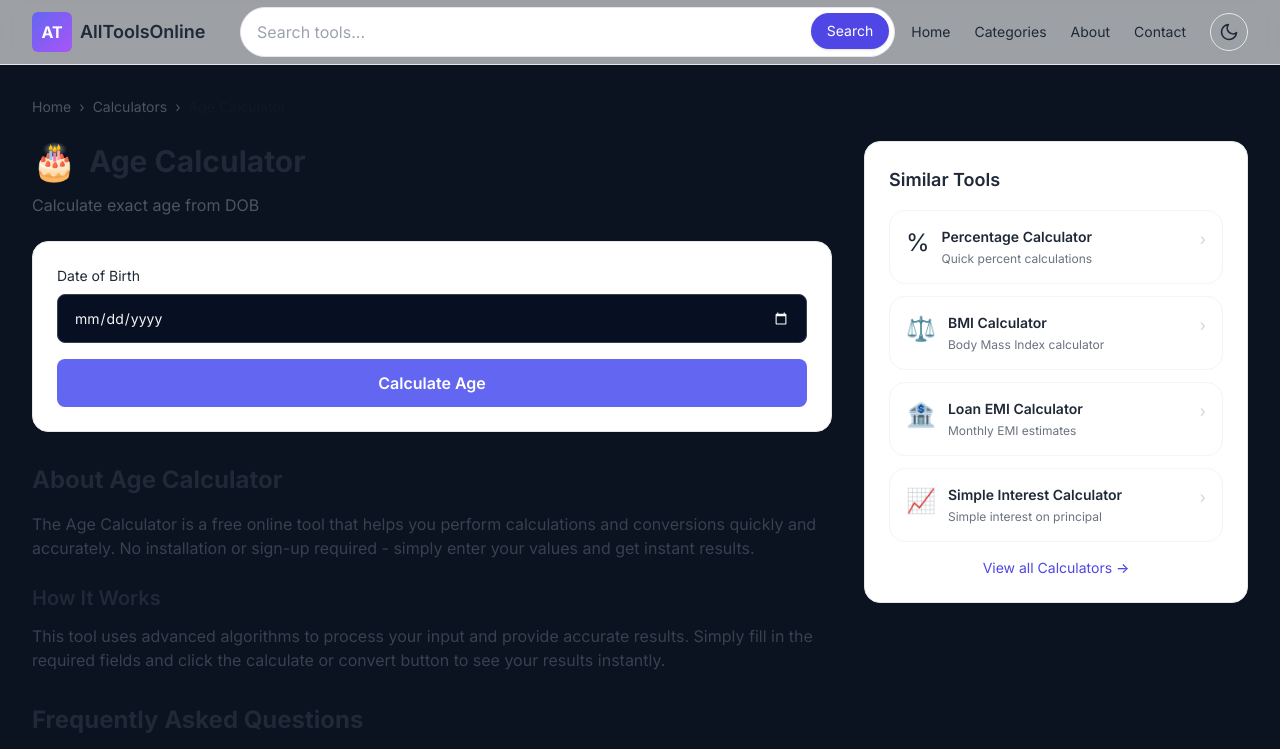
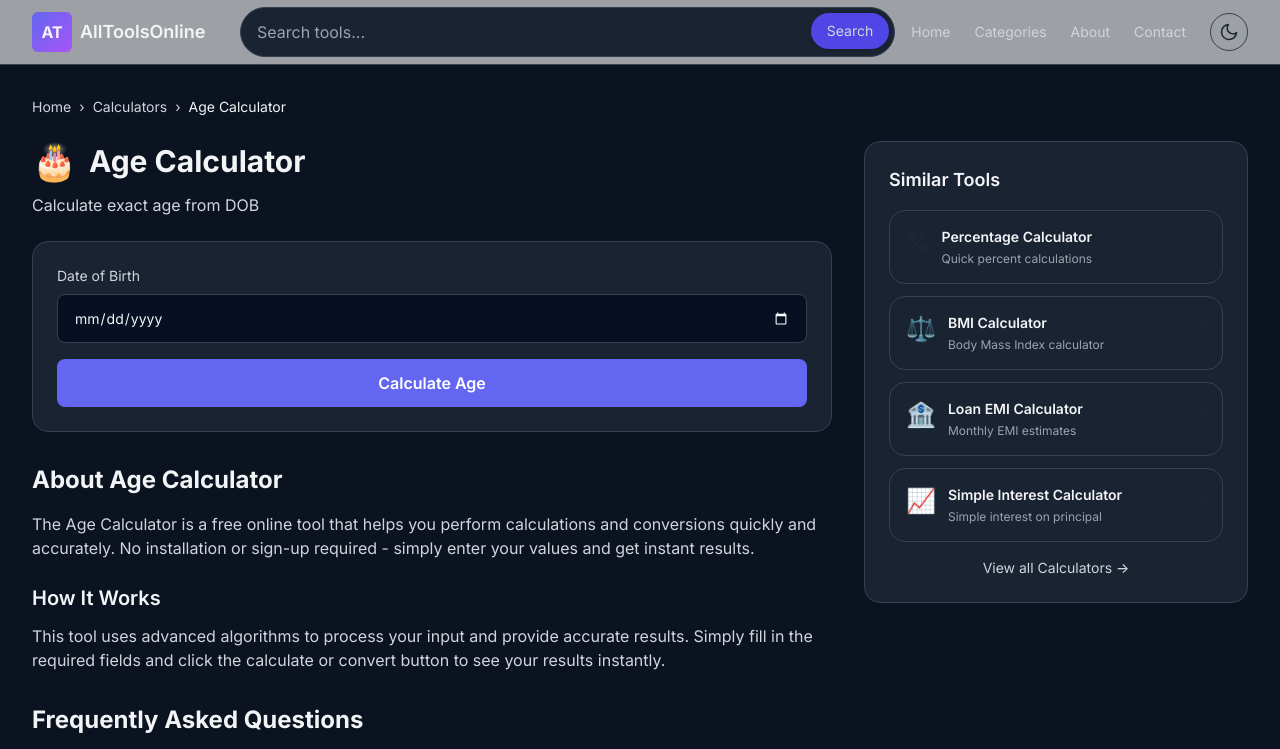
Before and after one commit to amlandatta-arch/all-tools-online, a plain HTML site: page tools/calculators/age-calculator.html in a window 1280 px wide. Both pictures are taken after a click on the button "Toggle theme". Shown: the top 749 px of the page. Drawn offline with nearby package versions, Linux system fonts and the light colour scheme.

Commit message:
Update common.css

```diff
--- a/assets/css/common.css
+++ b/assets/css/common.css
@@ -12,8 +12,8 @@ html, body {
 
 [data-theme="dark"] {
   --bg: #0b1220;
-  --card: #071022;
-  --muted: #9ca3af;
+  --card: #1a2332;
+  --muted: #d1d5db;
   color-scheme: dark;
 }
 
@@ -21,6 +21,97 @@ html, body {
 [data-theme="dark"] body {
   background: #0b1220;
   color: #f3f4f6;
+}
+
+/* Dark mode text improvements */
+[data-theme="dark"] .text-gray-600,
+[data-theme="dark"] .text-gray-700 {
+  color: #d1d5db !important;
+}
+
+[data-theme="dark"] .text-gray-500 {
+  color: #9ca3af !important;
+}
+
+[data-theme="dark"] .text-gray-800,
+[data-theme="dark"] .text-gray-900 {
+  color: #f3f4f6 !important;
+}
+
+[data-theme="dark"] h1,
+[data-theme="dark"] h2,
+[data-theme="dark"] h3,
+[data-theme="dark"] h4,
+[data-theme="dark"] h5,
+[data-theme="dark"] h6 {
+  color: #f9fafb !important;
+}
+
+[data-theme="dark"] p {
+  color: #e5e7eb !important;
+}
+
+[data-theme="dark"] .bg-white {
+  background-color: #1a2332 !important;
+}
+
+[data-theme="dark"] .border-gray-200 {
+  border-color: #374151 !important;
+}
+
+[data-theme="dark"] .border-gray-100 {
+  border-color: #374151 !important;
+}
+
+/* Dark mode - All text elements */
+[data-theme="dark"] span,
+[data-theme="dark"] div,
+[data-theme="dark"] label,
+[data-theme="dark"] li,
+[data-theme="dark"] a {
+  color: inherit;
+}
+
+[data-theme="dark"] .text-xs,
+[data-theme="dark"] .text-sm,
+[data-theme="dark"] .text-base {
+  color: #d1d5db !important;
+}
+
+[data-theme="dark"] .font-semibold,
+[data-theme="dark"] .font-bold {
+  color: #f3f4f6 !important;
+}
+
+/* Dark mode - Specific elements */
+[data-theme="dark"] .prose {
+  color: #e5e7eb !important;
+}
+
+[data-theme="dark"] .prose p,
+[data-theme="dark"] .prose li,
+[data-theme="dark"] .prose ol,
+[data-theme="dark"] .prose ul {
+  color: #d1d5db !important;
+}
+
+[data-theme="dark"] .dark\:text-gray-300,
+[data-theme="dark"] .dark\:text-gray-400 {
+  color: #d1d5db !important;
+}
+
+/* Dark mode - Tool cards */
+[data-theme="dark"] .tool-card {
+  background-color: #1a2332 !important;
+  border-color: #374151 !important;
+}
+
+[data-theme="dark"] .tool-card .text-xs {
+  color: #9ca3af !important;
+}
+
+[data-theme="dark"] .tool-card .font-semibold {
+  color: #f3f4f6 !important;
 }
 
 body {
@@ -167,12 +258,25 @@ body {
   display: flex;
   justify-content: space-between;
   align-items: center;
+  color: #1f2937;
+}
+
+[data-theme="dark"] .faq-question {
+  color: #f3f4f6 !important;
 }
 
 .faq-answer {
   margin-top: 0.5rem;
   color: #6b7280;
   display: none;
+}
+
+[data-theme="dark"] .faq-answer {
+  color: #d1d5db !important;
+}
+
+[data-theme="dark"] .faq-answer p {
+  color: #d1d5db !important;
 }
 
 .faq-answer.active {
```
